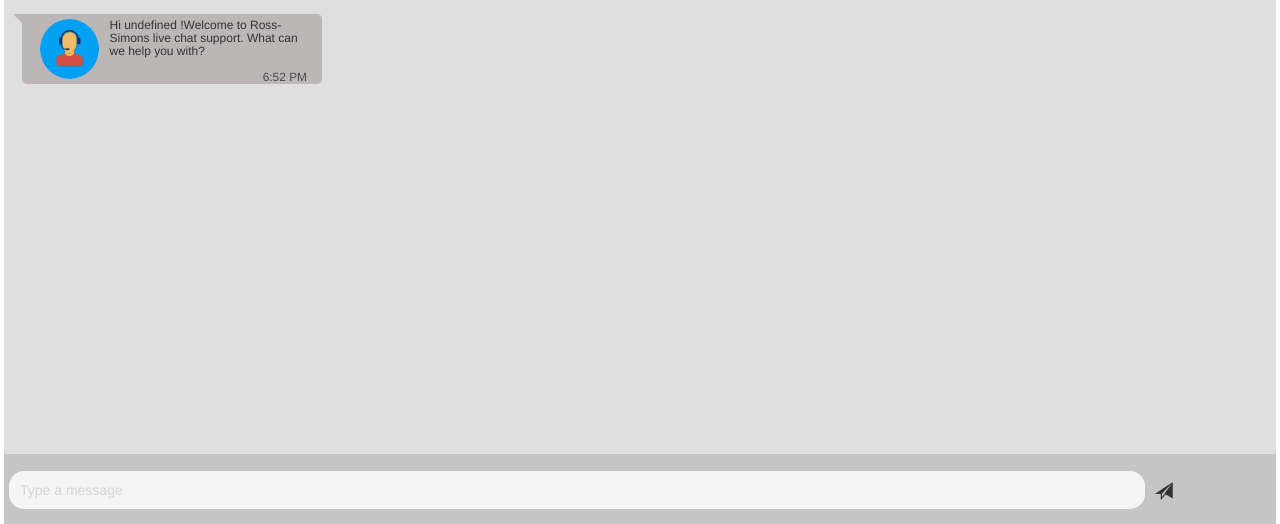
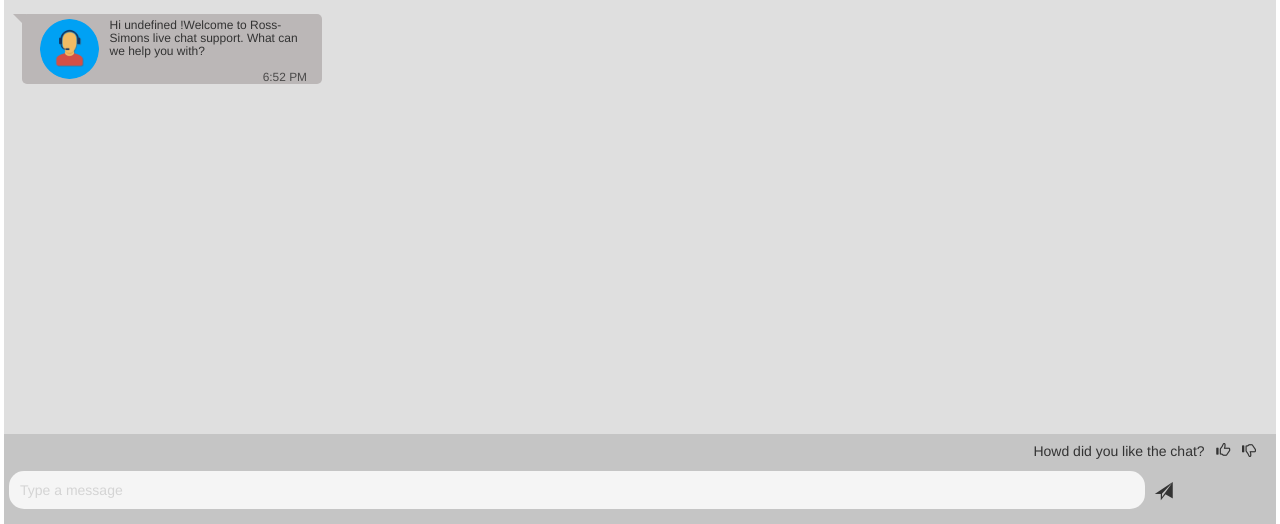
Before and after one commit to maheshnadar/lbh-python, a Flask app: template templates/index.html in a window 1280 px wide. Shown: the part 373-897 px from the top of the page. Run offline with Flask 2, Linux system fonts and the light colour scheme; the template is opened without the code that fills it, so the values that code supplies are empty; some libraries are stand-ins or nearby versions.

Commit message:
user page css thumbs

```diff
--- a/static/css/index.css
+++ b/static/css/index.css
@@ -217,7 +217,7 @@
     list-style-type: none;
     padding: 0px 18px;
     position: absolute;
-    bottom: 60px;
+    bottom: 80px;
     display: flex;
     flex-direction: column;
     top: 0;
@@ -250,12 +250,25 @@
 }
 
 .send-glyp {
+    font-size: 18px;
+}
+
+.send-glyp,
+.send-glyp-posi,
+.send-glyp-nega {
     cursor: pointer;
-    font-size: 18px;
 }
 
 .send-glyp:hover {
     color: red;
+}
+
+.send-glyp-posi:hover {
+    color:blue;
+}
+
+.send-glyp-nega:hover {
+    color:red;
 }
 
 input:focus {
@@ -328,10 +341,19 @@
     max-width: 300px;
 }
 
-.user-chat-bottom {
+.class-main-bottom {
     position: absolute;
     bottom: 0;
     width: 100%;
+}
+
+.suggest {
+    text-align: right;
+    margin-right: 20px;
+}
+
+.user-chat-bottom {
+    /* width: 100%; */
     display: flex;
     padding: 10px 5px;
     background-color: rgb(197, 197, 197);
--- a/templates/index.html
+++ b/templates/index.html
@@ -111,15 +111,28 @@
                 </div>
               </li>
             </ul>
+            <div class="class-main-bottom">
+
+              <div class="suggest">
+                <span class="suggest-text">
+                  Howd did you like the chat?
+                </span>
+                &nbsp;
+                <span class="glyphicon glyphicon-thumbs-up send-glyp-posi"></span>
+                &nbsp;
+                <span class="glyphicon glyphicon-thumbs-down send-glyp-nega"></span>
+              </div>
+
               <div class="user-chat-bottom">
                 <div class="text-input">
                   <!-- <div class="text text-r" style="background:whitesmoke !important"> -->
-                <input rows="1" class="mytext" type="text" placeholder="Type a message" id="private_message" ng-model="privateMessage">
+                  <input rows="1" class="mytext" type="text" placeholder="Type a message" id="private_message" ng-model="privateMessage" ng-submit="sendPrivateMessage(privateMessage)">
                   <!-- </div> -->
                 </div>
                 <div style="padding:10px;">
                   <span class="glyphicon glyphicon-send send-glyp" id="send_private_message" ng-click="sendPrivateMessage(privateMessage)"></span>
                   <!-- <button id="send_private_message" class="btn btn-primary">Send</button> -->
+                </div>
               </div>
             </div>
           </div>
```
Lines whose indentation alone changed are shown as unchanged.
